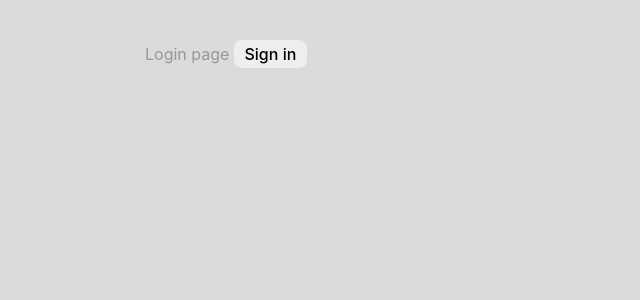
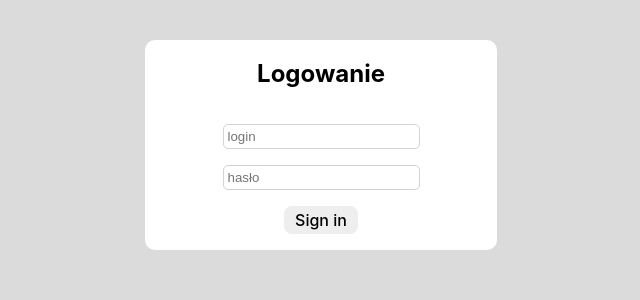
Before and after one commit to SojerSM/btc-training-client, a Svelte app: page / in a window 1280 px wide. Shown: the top 300 px of the page, without its empty margins (111-751 px from the left). Built offline with nearby package versions, Linux system fonts and the light colour scheme.

Commit message:
Handle authorization

```diff
--- /dev/null
+++ b/src/lib/dto/authRequestDTO.ts
@@ -0,0 +1,4 @@
+export type AuthRequestDTO = {
+  username: string;
+  password: string;
+};
--- a/src/routes/Auth.svelte
+++ b/src/routes/Auth.svelte
@@ -1,14 +1,9 @@
 <script>
-  import { navigate } from "svelte-routing";
-
-  const onSubmit = () => {
-    navigate("/todo", { replace: true });
-  };
+  import AuthForm from "./forms/AuthForm.svelte";
 </script>
 
 <div>
-  Login page
-  <button on:click={onSubmit}> Sign in </button>
+  <AuthForm />
 </div>
 
 <style>
--- /dev/null
+++ b/src/routes/forms/AuthForm.svelte
@@ -0,0 +1,88 @@
+<script lang="ts">
+  import { navigate } from "svelte-routing";
+  import { sendHttpRequest } from "../../util/helpers/httpRestHandler";
+  import type { AuthRequestDTO } from "../../lib/dto/authRequestDTO";
+  import { API_URL } from "../../util/global";
+  import { writeSessionValue } from "../../util/helpers/sessionStorageHandler";
+
+  let username: string = "";
+  let password: string = "";
+  let requestSuccess: boolean = true;
+
+  const authorize = async () => {
+    const request: AuthRequestDTO = {
+      username,
+      password,
+    };
+
+    try {
+      const response = await fetch(API_URL.concat("/auth/authenticate"), {
+        method: "POST",
+        headers: { "Content-Type": "application/json" },
+        body: JSON.stringify(request),
+      });
+
+      if (response.status != 200) {
+        requestSuccess = false;
+      } else {
+        const data = await response.json();
+
+        requestSuccess = true;
+        writeSessionValue("jwt", data.accessToken);
+        navigate("/todo", { replace: true });
+      }
+    } catch (error) {
+      console.error("Error fetching data: ", error);
+    }
+  };
+</script>
+
+<div>
+  <h2>Logowanie</h2>
+  <form on:submit|preventDefault={authorize}>
+    <input type="text" placeholder="login" bind:value={username} />
+    <input type="password" placeholder="hasło" bind:value={password} />
+    <button on:click|preventDefault={authorize}> Sign in </button>
+  </form>
+  {#if !requestSuccess}
+    <p>Nie znaleziono użytkownika</p>
+  {/if}
+</div>
+
+<style>
+  div {
+    width: 20rem;
+    background-color: white;
+    padding: 1rem;
+    border-radius: 10px;
+
+    display: flex;
+    flex-direction: column;
+    align-items: center;
+    gap: 2rem;
+  }
+
+  h2 {
+    align-self: center;
+    color: black;
+  }
+  form {
+    display: flex;
+    flex-direction: column;
+    align-items: center;
+    justify-content: center;
+    gap: 1rem;
+  }
+
+  input {
+    border: 1px solid lightgray;
+    outline: none;
+    padding: 0.25rem;
+    width: 100%;
+    border-radius: 5px;
+  }
+
+  p {
+    color: red;
+  }
+</style>
--- a/src/routes/tasks/TaskDetail.svelte
+++ b/src/routes/tasks/TaskDetail.svelte
@@ -12,9 +12,6 @@
 
   const { open } = getContext<Context>("simple-modal");
   const showModal = () => open(AddTaskForm);
-
-  let outdated = new Date(task.deadline) < new Date() && !task.finished;
-  console.log(outdated);
 
   const handleSelect = (event: Event) => {
     const isChecked: boolean = (event.target as HTMLInputElement).checked;
--- /dev/null
+++ b/src/util/helpers/sessionStorageHandler.ts
@@ -0,0 +1,7 @@
+export const writeSessionValue = (key: string, value: string) => {
+  sessionStorage.setItem(key, value);
+};
+
+export const readSessionValue = (key: string) => {
+  return sessionStorage.getItem(key);
+};
```
